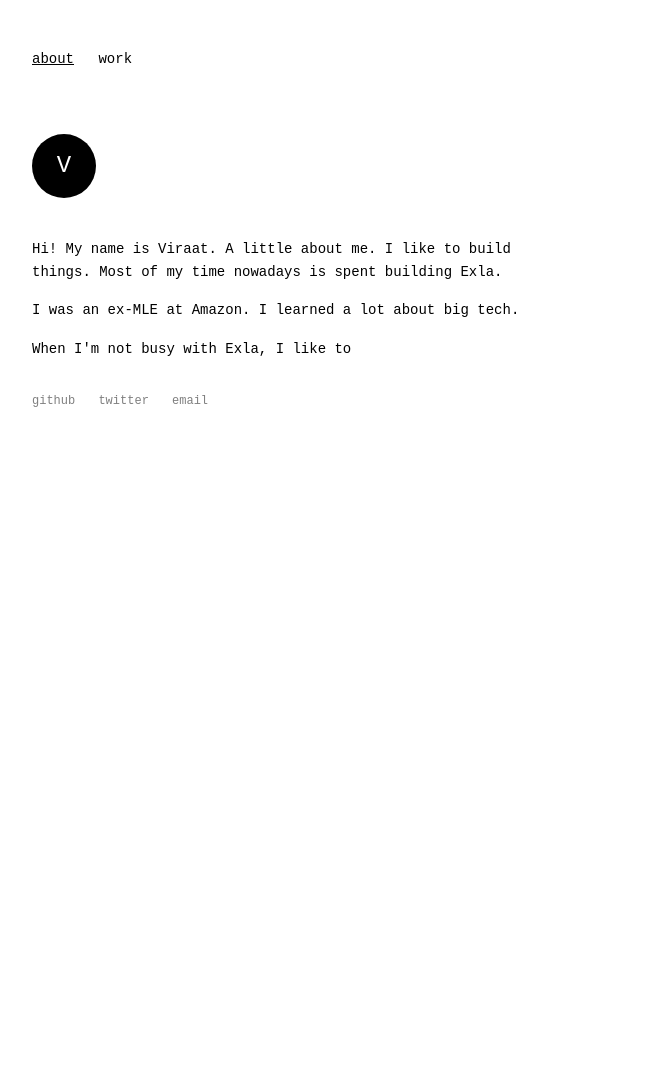
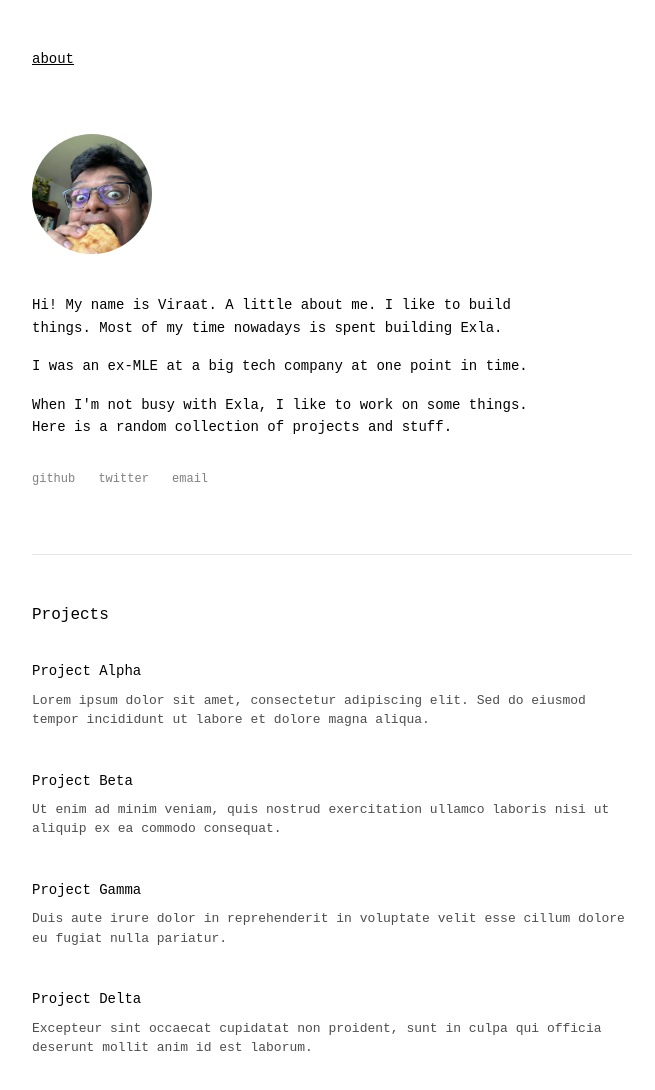
Before and after one commit to viraatdas/viraat-personal-website, a plain HTML site: page index.html in a window 1280 px wide. Shown: the whole page, without its empty margins (308-963 px from the left). Before the commit the page ends 800 px from the top, so only its background shows below. Drawn offline with Linux system fonts and the light colour scheme.

Commit message:
Add profile picture and projects section

```diff
--- a/index.html
+++ b/index.html
@@ -44,16 +44,17 @@
     }
 
     .profile {
-      width: 64px;
-      height: 64px;
-      background: black;
+      width: 120px;
+      height: 120px;
       border-radius: 50%;
-      display: flex;
-      align-items: center;
-      justify-content: center;
-      color: white;
-      font-size: 24px;
       margin-bottom: 2.5rem;
+      overflow: hidden;
+    }
+
+    .profile img {
+      width: 100%;
+      height: 100%;
+      object-fit: cover;
     }
 
     .bio {
@@ -80,6 +81,40 @@
       color: black;
     }
 
+    .projects {
+      margin-top: 4rem;
+      padding-top: 3rem;
+      border-top: 1px solid rgba(0, 0, 0, 0.1);
+    }
+
+    .projects h2 {
+      font-weight: 400;
+      font-size: 16px;
+      margin-bottom: 2rem;
+    }
+
+    .project {
+      margin-bottom: 2.5rem;
+    }
+
+    .project a {
+      color: black;
+      text-decoration: none;
+      font-size: 14px;
+    }
+
+    .project a:hover {
+      text-decoration: underline;
+    }
+
+    .project p {
+      margin-top: 0.5rem;
+      font-size: 13px;
+      font-weight: 300;
+      color: rgba(0, 0, 0, 0.7);
+      line-height: 1.5;
+    }
+
     @media (max-width: 640px) {
       body {
         padding: 2rem 1rem;
@@ -95,23 +130,48 @@
   <div class="container">
     <nav>
       <a href="index.html" class="active">about</a>
-      <a href="work.html">work</a>
     </nav>
 
-    <div class="profile">V</div>
+    <div class="profile">
+      <img src="/assets/personal-website-pic.jpeg" alt="Viraat">
+    </div>
 
     <div class="bio">
       <p>Hi! My name is Viraat. A little about me. I like to build things. Most of my time nowadays is spent building Exla.</p>
 
-      <p>I was an ex-MLE at Amazon. I learned a lot about big tech.</p>
+      <p>I was an ex-MLE at a big tech company at one point in time.</p>
 
-      <p>When I'm not busy with Exla, I like to</p>
+      <p>When I'm not busy with Exla, I like to work on some things. Here is a random collection of projects and stuff.</p>
     </div>
 
     <div class="links">
-      <a href="https://github.com/yourusername" target="_blank">github</a>
-      <a href="https://twitter.com/yourusername" target="_blank">twitter</a>
-      <a href="mailto:your@email.com">email</a>
+      <a href="https://github.com/viraatdas" target="_blank">github</a>
+      <a href="https://twitter.com/therealviraat" target="_blank">twitter</a>
+      <a href="mailto:viraat@exla.ai">email</a>
+    </div>
+
+    <div class="projects">
+      <h2>Projects</h2>
+
+      <div class="project">
+        <a href="https://example.com/project1" target="_blank">Project Alpha</a>
+        <p>Lorem ipsum dolor sit amet, consectetur adipiscing elit. Sed do eiusmod tempor incididunt ut labore et dolore magna aliqua.</p>
+      </div>
+
+      <div class="project">
+        <a href="https://example.com/project2" target="_blank">Project Beta</a>
+        <p>Ut enim ad minim veniam, quis nostrud exercitation ullamco laboris nisi ut aliquip ex ea commodo consequat.</p>
+      </div>
+
+      <div class="project">
+        <a href="https://example.com/project3" target="_blank">Project Gamma</a>
+        <p>Duis aute irure dolor in reprehenderit in voluptate velit esse cillum dolore eu fugiat nulla pariatur.</p>
+      </div>
+
+      <div class="project">
+        <a href="https://example.com/project4" target="_blank">Project Delta</a>
+        <p>Excepteur sint occaecat cupidatat non proident, sunt in culpa qui officia deserunt mollit anim id est laborum.</p>
+      </div>
     </div>
   </div>
 </body>
```
Also changed, not shown: public/index.html (+75 -15 lines), public/assets/assets/personal-website-pic.jpeg (added), public/assets/personal-website-pic.jpeg (added).
